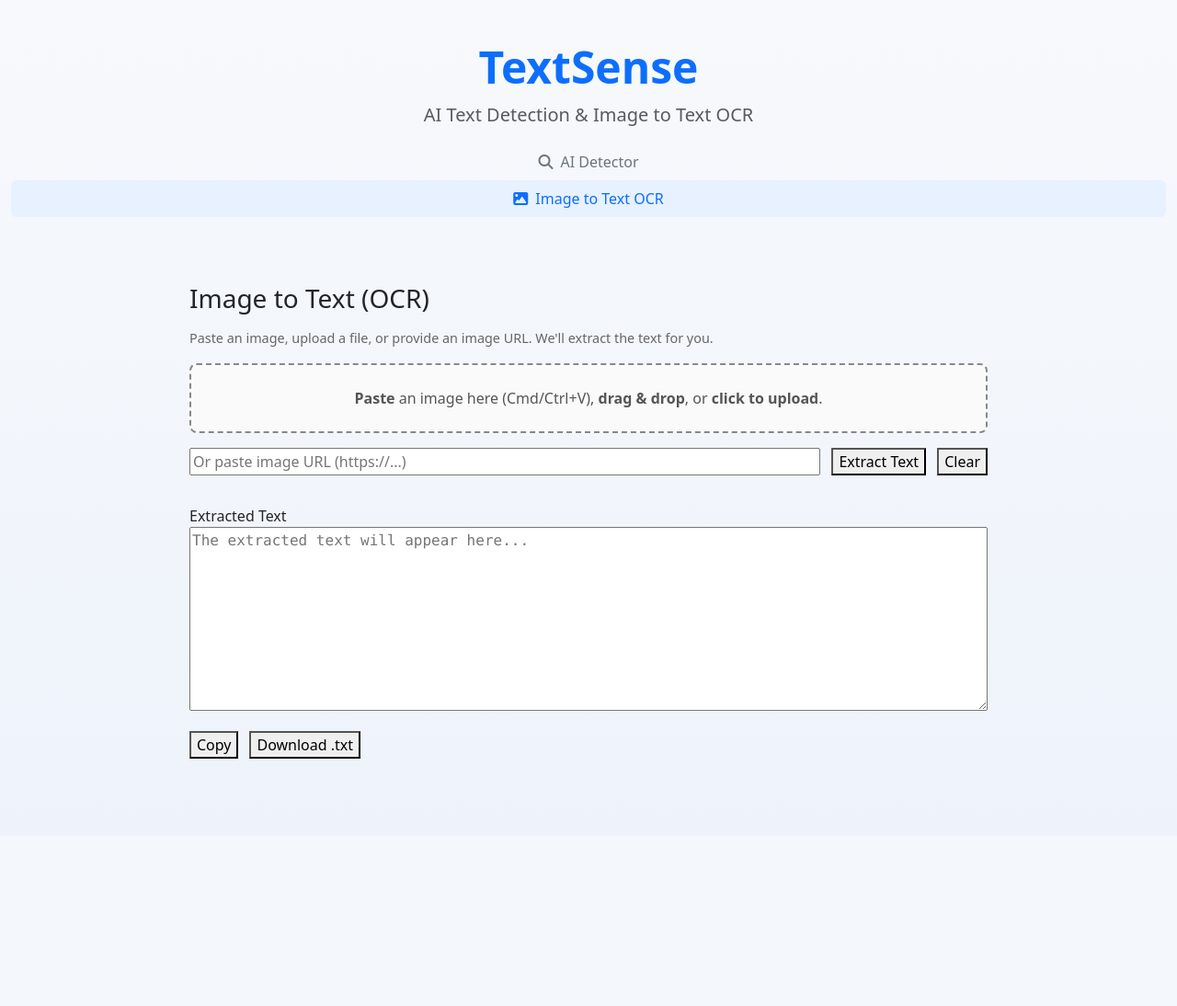
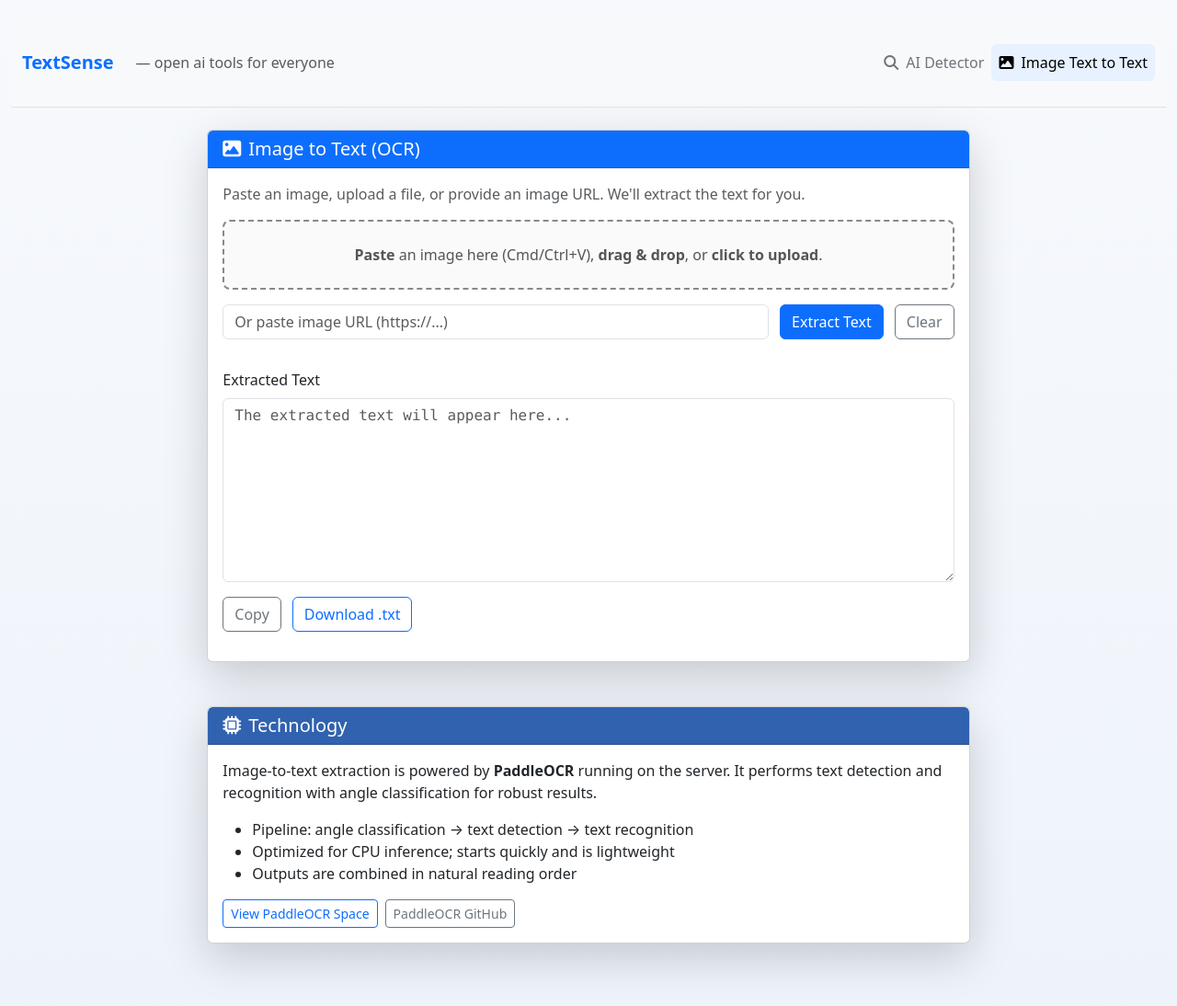
Before and after one commit to mlopez6132/textsense, a Flask app: template templates/ocr.html in a window 1280 px wide. Shown: the whole page at 92% size. Before the commit the page ends 825 px from the top, so only its background shows below. Run offline with Flask 3, Linux system fonts and the light colour scheme; the template is opened without the code that fills it, so the values that code supplies are empty.

Commit message:
Update header design and OCR page layout
- Convert header to consistent navbar across pages
- Left: TextSense — open ai tools for everyone
- Right: AI Detector and Image Text to Text navigation
- Update OCR page to match Bootstrap card design
- Add Technology section explaining PaddleOCR pipeline

```diff
--- a/templates/ocr.html
+++ b/templates/ocr.html
@@ -30,36 +30,45 @@
 </head>
 <body>
   <div class="container-fluid">
-    <!-- Header -->
-    <header class="text-center py-4">
-      <h1 class="display-5 fw-bold text-primary">TextSense</h1>
-      <p class="lead text-muted">AI Text Detection & Image to Text OCR</p>
-
-      <!-- Navigation -->
-      <nav class="mt-3">
+    <!-- Header / Navbar -->
+    <nav class="navbar navbar-expand-lg bg-light border-bottom mb-4">
+      <div class="container-fluid">
+        <a class="navbar-brand fw-bold text-primary" href="/">TextSense</a>
+        <span class="navbar-text text-muted ms-2">— open ai tools for everyone</span>
+        <div class="navbar-nav ms-auto">
           <a href="/" class="nav-link">
             <i class="fas fa-search me-2"></i>AI Detector
           </a>
           <a href="/ocr" class="nav-link active">
-          <i class="fas fa-image me-2"></i>Image to Text OCR
+            <i class="fas fa-image me-2"></i>Image Text to Text
           </a>
+        </div>
+      </div>
     </nav>
-    </header>
 
-    <div class="ocr-container">
-      <h2 class="h3 mb-3">Image to Text (OCR)</h2>
-      <p class="muted">Paste an image, upload a file, or provide an image URL. We'll extract the text for you.</p>
+  <div class="row justify-content-center">
+    <div class="col-lg-9 col-xl-8">
+      <!-- OCR Card -->
+      <div class="card shadow-lg mb-4">
+        <div class="card-header bg-primary text-white">
+          <h5 class="mb-0"><i class="fas fa-image me-2"></i>Image to Text (OCR)</h5>
+        </div>
+        <div class="card-body">
+          <p class="text-muted">Paste an image, upload a file, or provide an image URL. We'll extract the text for you.</p>
 
           <div id="dropzone" class="dropzone" tabindex="0">
             <strong>Paste</strong> an image here (Cmd/Ctrl+V), <strong>drag & drop</strong>, or <strong>click to upload</strong>.
             <input id="fileInput" type="file" accept="image/*" style="display:none" />
           </div>
 
-    <div class="controls">
-      <input id="imageUrl" type="url" placeholder="Or paste image URL (https://...)" />
-      <button id="extractBtn">Extract Text</button>
-      <button id="clearBtn" class="secondary">Clear</button>
-      <span id="loading" class="spinner">Extracting…</span>
+          <div class="controls align-items-center">
+            <input id="imageUrl" class="form-control" type="url" placeholder="Or paste image URL (https://...)" />
+            <button id="extractBtn" class="btn btn-primary">Extract Text</button>
+            <button id="clearBtn" class="btn btn-outline-secondary">Clear</button>
+            <span id="loading" class="spinner">
+              <span class="spinner-border spinner-border-sm text-primary me-2" role="status" aria-hidden="true"></span>
+              Extracting…
+            </span>
           </div>
 
           <div class="preview">
@@ -67,11 +76,36 @@
           </div>
 
           <div class="output">
-      <label for="ocrOutput">Extracted Text</label>
-      <textarea id="ocrOutput" readonly placeholder="The extracted text will appear here..."></textarea>
+            <label for="ocrOutput" class="form-label">Extracted Text</label>
+            <textarea id="ocrOutput" class="form-control" readonly placeholder="The extracted text will appear here..."></textarea>
             <div class="controls">
-        <button id="copyBtn" class="secondary">Copy</button>
-        <button id="downloadBtn" class="secondary">Download .txt</button>
+              <button id="copyBtn" class="btn btn-outline-secondary">Copy</button>
+              <button id="downloadBtn" class="btn btn-outline-primary">Download .txt</button>
+            </div>
+          </div>
+        </div>
+      </div>
+
+      <!-- Technology Section -->
+      <div class="card shadow-lg mt-5 mb-5">
+        <div class="card-header text-white">
+          <h5 class="mb-0"><i class="fas fa-microchip me-2"></i>Technology</h5>
+        </div>
+        <div class="card-body">
+          <p class="mb-3">
+            Image-to-text extraction is powered by <strong>PaddleOCR</strong> running on the server. It performs
+            text detection and recognition with angle classification for robust results.
+          </p>
+          <ul class="mb-3">
+            <li>Pipeline: angle classification → text detection → text recognition</li>
+            <li>Optimized for CPU inference; starts quickly and is lightweight</li>
+            <li>Outputs are combined in natural reading order</li>
+          </ul>
+          <div class="d-flex flex-wrap gap-2">
+            <a class="btn btn-outline-primary btn-sm" href="https://huggingface.co/spaces/cxeep/PaddleOCR" target="_blank" rel="noopener noreferrer">View PaddleOCR Space</a>
+            <a class="btn btn-outline-secondary btn-sm" href="https://github.com/PaddlePaddle/PaddleOCR" target="_blank" rel="noopener noreferrer">PaddleOCR GitHub</a>
+          </div>
+        </div>
       </div>
     </div>
   </div>
```
Also changed, not shown: templates/index.html (+9 -9 lines). Lines whose indentation alone changed are shown as unchanged.
